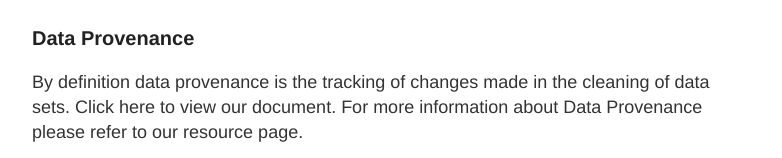
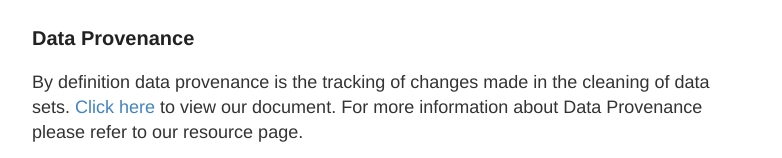
Before and after one commit to sgrimes12/Knoedler-Unbound-master, a Jekyll site: the page built from data.md, in a window 1280 px wide and 900 px high, scrolled down 1941 px. Shown: the part 739-897 px from the top of the window, without its empty margins (248-1030 px from the left). Built offline with Jekyll 4.4.1, drawn with Linux system fonts in a browser that asks for light colours; Markdown is read by kramdown in place of the engine named in the settings; part of the change alters nothing that is shown.

```diff
--- a/data.md
+++ b/data.md
@@ -35,4 +35,4 @@ These two examples (location and date format) exemplify the complexity of operat
 
 ### Data Provenance
 
-By definition data provenance is the tracking of changes made in the cleaning of data sets. Click here to view our document. For more information about Data Provenance please refer to our resource page.
+By definition data provenance is the tracking of changes made in the cleaning of data sets. <a href= "https://drive.google.com/open?id=0BxxB10Erjo-UbmtQcnNNUDR0REdYY3FHLXhBQ0lMX0ZkRDBn&authuser=0">Click here</a> to view our document. For more information about Data Provenance please refer to our resource page.
```
